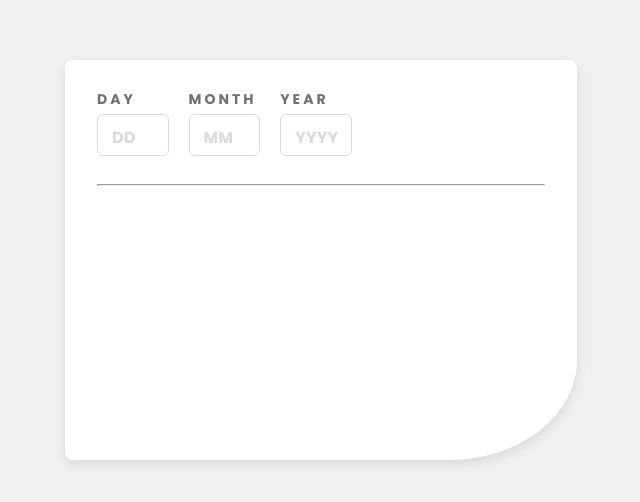
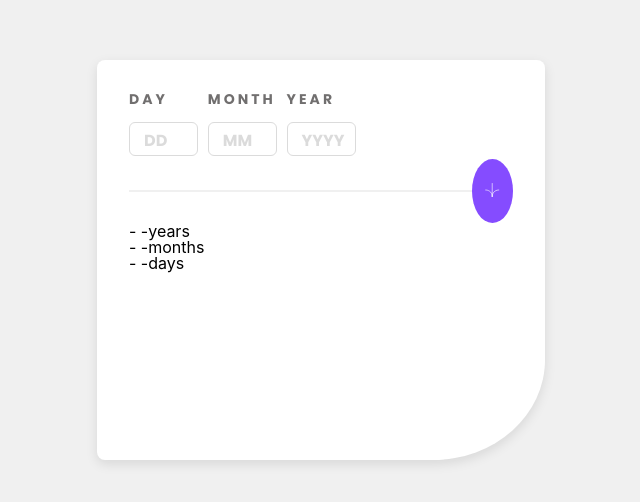
Before and after one commit to vsenadev/age-calculator, a React (Create React App) app: page / in a window 1280 px wide. Shown: the part 140-642 px from the top of the page, without its empty margins (319-959 px from the left). Built offline with nearby package versions, Linux system fonts and the light colour scheme.

Commit message:
FEAT - frontend implement

```diff
--- /dev/null
+++ b/src/components/Button/Button.module.sass
@@ -0,0 +1,28 @@
+@import '../../assets/styles/_variables.sass'
+
+.container
+  display: flex
+  width: 100%
+  align-items: center
+
+  &__line
+    border: 1px solid $Off-white
+    width: 100%
+
+  &__button
+    width: 12%
+    height: 100%
+
+    button
+      cursor: pointer
+      width: 100%
+      height: 4rem
+      border-style: none
+      border-radius: 100%
+      background-color: $Purple
+
+      svg
+        width: 50%
+
+    button:hover
+      background-color: $Off-black
--- /dev/null
+++ b/src/components/Button/Button.tsx
@@ -0,0 +1,13 @@
+import styles from './Button.module.sass';
+import { ReactComponent as ArrowIcon } from '../../assets/images/icon-arrow.svg';
+
+export default function Button(){
+    return (
+        <div className={styles.container}>
+            <hr className={styles.container__line}/>
+            <div className={styles.container__button}>
+                <button>{<ArrowIcon/>}</button>
+            </div>
+        </div>
+    )
+}
--- /dev/null
+++ b/src/components/Calculator/Calculator.tsx
@@ -0,0 +1,23 @@
+import {useContext} from "react";
+import {GlobalContext} from "../../store/GlobalState";
+
+export default function Calculator(){
+    const { result, setResult }: any = useContext(GlobalContext);
+
+    return (
+        <div>
+            <div>
+                <span>{ !result.years ? '- -' : result.years }</span>
+                <span>years</span>
+            </div>
+            <div>
+                <span>{!result.month ? '- -' : result.month}</span>
+                <span>months</span>
+            </div>
+            <div>
+                <span>{!result.days ? '- -' : result.days}</span>
+                <span>days</span>
+            </div>
+        </div>
+    )
+}
--- a/src/components/Input/Input.tsx
+++ b/src/components/Input/Input.tsx
@@ -1,6 +1,10 @@
 import styles from './input.module.sass';
+import {useContext} from "react";
+import {GlobalContext} from "../../store/GlobalState";
 
 export default function Input(){
+    const { day, month, year, setDay, setMonth, setYear }: any = useContext(GlobalContext);
+
     return (
         <div className={styles.container}>
             <div className={styles.container__box}>
@@ -9,6 +13,8 @@ export default function Input(){
                     type='text'
                     placeholder='DD'
                     className={styles.container__box_input}
+                    value={day}
+                    onChange={(event) => setDay(event.target.value)}
                 />
             </div>
             <div className={styles.container__box}>
@@ -17,6 +23,8 @@ export default function Input(){
                     type='text'
                     placeholder='MM'
                     className={styles.container__box_input}
+                    value={month}
+                    onChange={(event) => setMonth(event.target.value)}
                 />
             </div>
             <div className={styles.container__box}>
@@ -25,6 +33,8 @@ export default function Input(){
                     type='text'
                     placeholder='YYYY'
                     className={styles.container__box_input}
+                    value={year}
+                    onChange={(event) => setYear(event.target.value)}
                 />
             </div>
         </div>
--- a/src/components/Input/input.module.sass
+++ b/src/components/Input/input.module.sass
@@ -2,7 +2,7 @@
 
 .container
   width: 100%
-  height: 25%
+  height: 20%
   display: flex
   gap: 2px
 
@@ -10,7 +10,7 @@
     display: flex
     width: 20%
     flex-direction: column
-    gap: 0.5rem
+    gap: 1rem
 
     &_label
       font-size: 14px
@@ -21,7 +21,7 @@
     &_input
       border-radius: 6px
       height: 50%
-      width: 80%
+      width: 90%
       border: 1px solid $Light-grey
       box-sizing: border-box
       text-indent: 12px
--- a/src/pages/Home/Home.module.sass
+++ b/src/pages/Home/Home.module.sass
@@ -13,7 +13,7 @@
     flex-direction: column
     background-color: $White
     padding: 2rem
-    width: calc(40% - 4rem)
+    width: calc(35% - 4rem)
     height: calc(50% - 4rem)
     border-radius: 8px 8px 25% 8px
     box-shadow: rgba(0, 0, 0, 0.1) 0 4px 12px
--- a/src/pages/Home/Home.tsx
+++ b/src/pages/Home/Home.tsx
@@ -1,31 +1,15 @@
 import styles from './Home.module.sass';
 import Input from "../../components/Input/Input";
+import Button from "../../components/Button/Button";
+import Calculator from "../../components/Calculator/Calculator";
 
 export default function Home(){
     return(
         <section className={styles.container}>
             <div className={styles.container__box}>
                 <Input/>
-                <div>
-                <hr/>
-                    <div>
-
-                    </div>
-                </div>
-                <div>
-                    <div>
-                        <span></span>
-                        <span></span>
-                    </div>
-                    <div>
-                        <span></span>
-                        <span></span>
-                    </div>
-                    <div>
-                        <span></span>
-                        <span></span>
-                    </div>
-                </div>
+                <Button/>
+                <Calculator/>
             </div>
         </section>
     )
--- a/src/store/GlobalState.tsx
+++ b/src/store/GlobalState.tsx
@@ -3,10 +3,13 @@ import {createContext, useState} from 'react'
 export const GlobalContext = createContext({})
 
 export function RoutesProvider({children}: any) {
-    const [pages, setPages] = useState();
+    const [day, setDay] = useState('');
+    const [month, setMonth] = useState('');
+    const [year, setYear] = useState('');
+    const [result, setResult] = useState({})
 
     return (
-        <GlobalContext.Provider value={{ pages, setPages }}>
+        <GlobalContext.Provider value={{ day, month, year, setDay, setMonth, setYear, result, setResult }}>
             {children}
         </GlobalContext.Provider>
     )
```
Also changed, not shown: src/components/Calculator/Calculator.module.sass (added).
